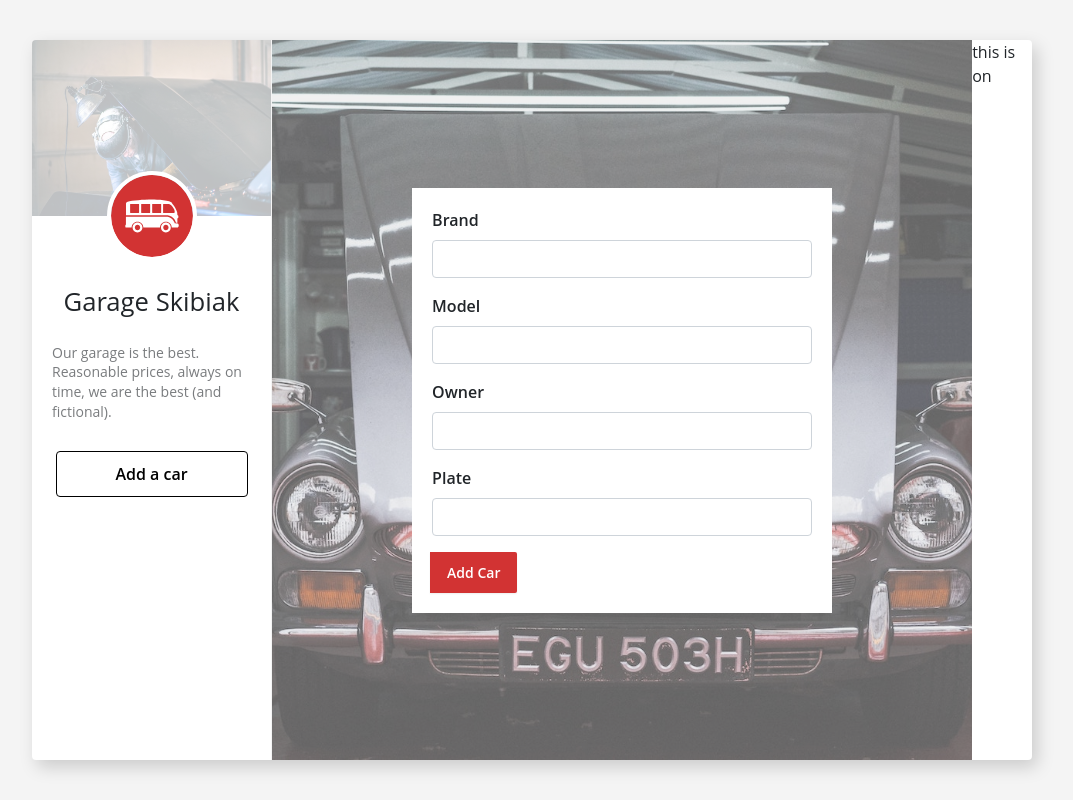
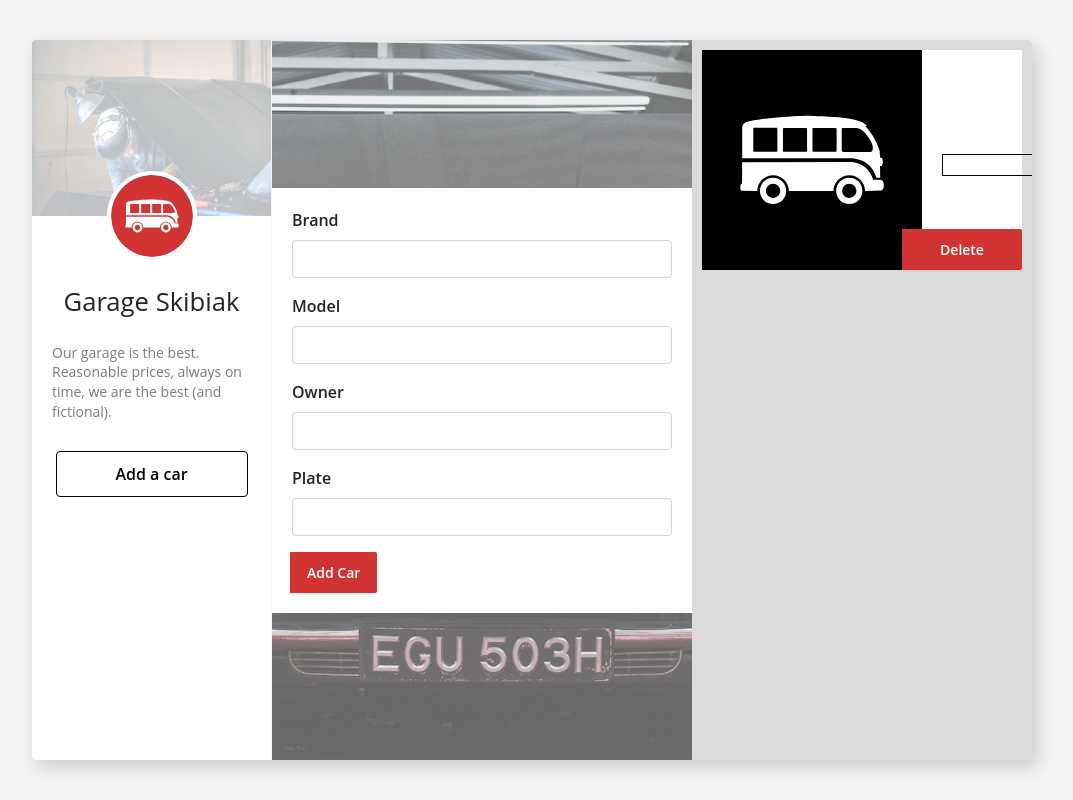
Before and after one commit to nskibiak/react-garage-redux, a React (Create React App) app: page /cars/new in a window 1280 px wide. Shown: the whole page, without its empty margins (108-1181 px from the left). Built offline with nearby package versions, Linux system fonts and the light colour scheme.

Commit message:
updated show page shell with template css

```diff
--- a/src/components/show_page.jsx
+++ b/src/components/show_page.jsx
@@ -1,10 +1,20 @@
 import React, { Component } from 'react';
+import carLogo from '../assets/images/logo_square.svg';
 
 class ShowPage extends Component {
 
   render() {
     return (
-      "this is on"
+      <div className="car-container">
+        <div className="car-card">
+          <img src={carLogo} alt="Car Logo" className="car-picture"/>
+          <div className="car-details">
+            <div className="plate">
+            </div>
+            <button className="delete">Delete</button>
+          </div>
+        </div>
+      </div>
     );
   }
 }
```
